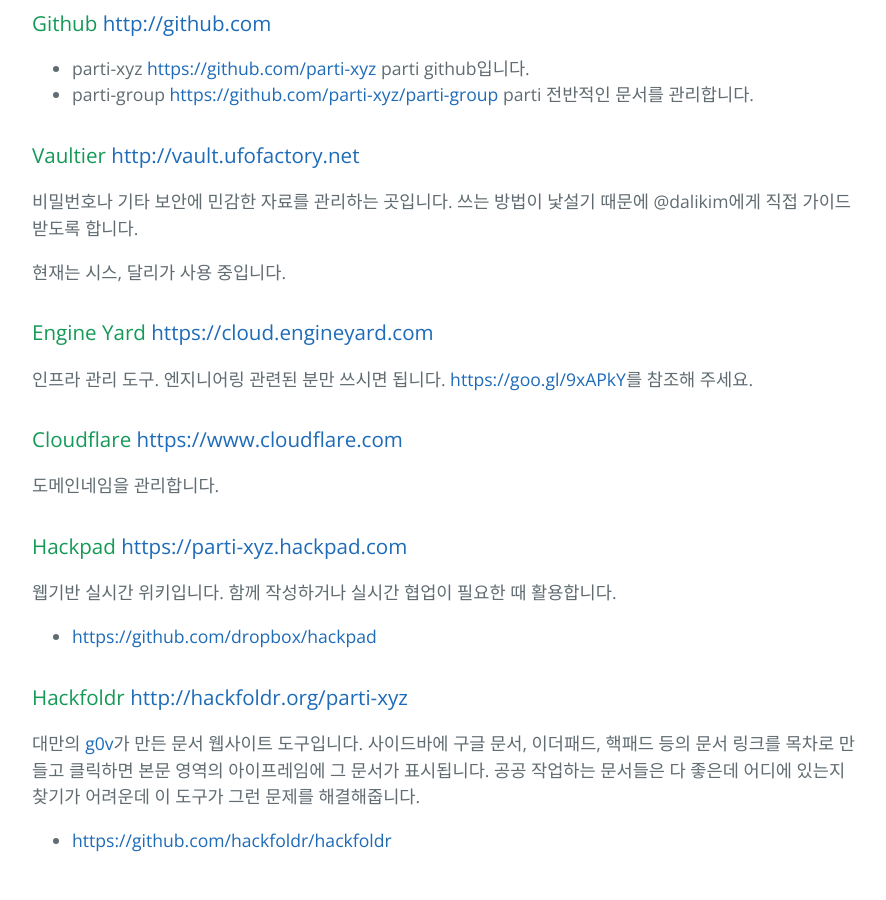
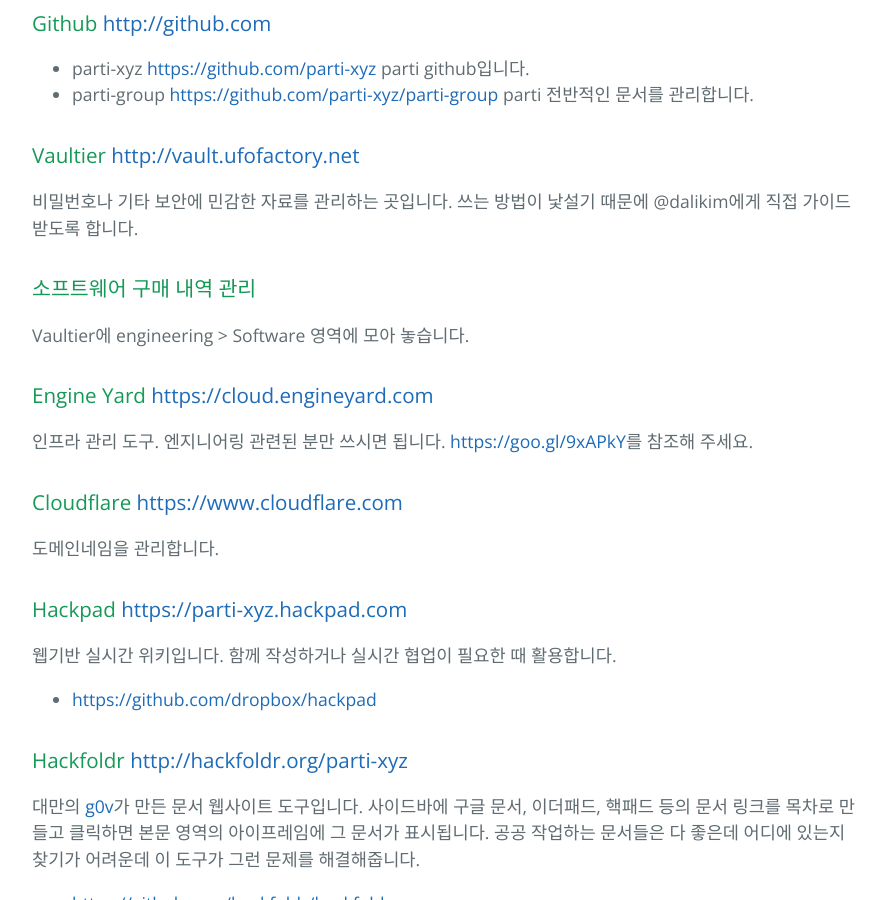
Before and after one commit to parti-coop/parti-group, a Jekyll site: the page built from docs/process.md, in a window 1280 px wide and 900 px high, scrolled down 3333 px. Shown: the whole window, without its empty margins (192-1078 px from the left). Built offline with Jekyll 4.4.1, drawn with Linux system fonts in a browser that asks for light colours.

Commit message:
소프트웨어 구매 내역 관리법 추가

```diff
--- a/docs/process.md
+++ b/docs/process.md
@@ -119,7 +119,8 @@
 
 비밀번호나 기타 보안에 민감한 자료를 관리하는 곳입니다. 쓰는 방법이 낯설기 때문에 @dalikim에게 직접 가이드 받도록 합니다.
 
-현재는 시스, 달리가 사용 중입니다.
+### 소프트웨어 구매 내역 관리
+  Vaultier에 engineering > Software 영역에 모아 놓습니다.
 
 ### Engine Yard <https://cloud.engineyard.com>
 
```
